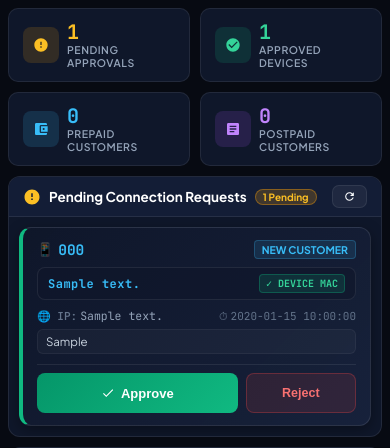
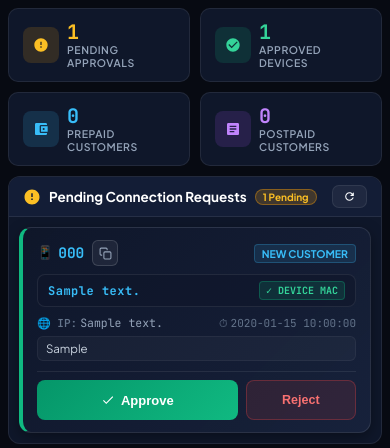
Before and after one commit to ShajjadKhan/ispv2, a Python web app: template templates/approvals.html in a window 390 px wide. Shown: the part 44-492 px from the top of the page. Run offline with Jinja, Linux system fonts and the light colour scheme; the template is opened without the code that fills it: most values are stand-ins (such as "Sample title", 1, 10 or a date in 2020).

Commit message:
feat(approvals): add 1-click copy phone button with visual feedback on pending and approved requests

```diff
--- a/templates/approvals.html
+++ b/templates/approvals.html
@@ -206,6 +206,45 @@
   .cust-mac-cell {
     vertical-align: top;
     min-width: 260px;
+  }
+  .phone-wrap {
+    display: inline-flex;
+    align-items: center;
+    gap: 8px;
+    vertical-align: middle;
+  }
+  .btn-copy-phone {
+    background: rgba(255, 255, 255, 0.06);
+    border: 1px solid rgba(255, 255, 255, 0.14);
+    color: #94a3b8;
+    border-radius: 6px;
+    width: 26px;
+    height: 26px;
+    display: inline-flex;
+    align-items: center;
+    justify-content: center;
+    cursor: pointer;
+    padding: 0;
+    transition: all 0.18s cubic-bezier(0.16, 1, 0.3, 1);
+    flex-shrink: 0;
+    vertical-align: middle;
+    outline: none;
+  }
+  .btn-copy-phone:hover {
+    background: rgba(56, 189, 248, 0.18);
+    border-color: #38bdf8;
+    color: #38bdf8;
+    transform: translateY(-1px) scale(1.05);
+    box-shadow: 0 2px 8px rgba(56, 189, 248, 0.25);
+  }
+  .btn-copy-phone:active {
+    transform: scale(0.95);
+  }
+  .btn-copy-phone.copied {
+    background: rgba(16, 185, 129, 0.22) !important;
+    border-color: #10b981 !important;
+    color: #34d399 !important;
+    box-shadow: 0 0 10px rgba(16, 185, 129, 0.35) !important;
   }
   .approved-mac-chip {
     display: flex;
@@ -1013,7 +1052,20 @@
           {% if pending_requests %}
             {% for req in pending_requests %}
             <tr id="req-row-{{ req.id }}" class="req-table-row" {% if req.is_random_mac %}style="background: rgba(239, 68, 68, 0.04); border-left: 3px solid #ef4444;"{% endif %}>
-              <td data-label="Phone Number" class="font-mono text-white td-phone" style="font-weight:700;">{{ req.phone }}</td>
+              <td data-label="Phone Number" class="font-mono text-white td-phone" style="font-weight:700;">
+                <span class="phone-wrap">
+                  <span class="phone-val">{{ req.phone }}</span>
+                  <button type="button" class="btn-copy-phone" onclick="copyPhone('{{ req.phone }}', this, event)" title="Copy Phone Number: {{ req.phone }}" aria-label="Copy phone number">
+                    <svg class="copy-icon" viewBox="0 0 24 24" width="13" height="13" fill="none" stroke="currentColor" stroke-width="2" stroke-linecap="round" stroke-linejoin="round">
+                      <rect x="9" y="9" width="13" height="13" rx="2" ry="2"></rect>
+                      <path d="M5 15H4a2 2 0 0 1-2-2V4a2 2 0 0 1 2-2h9a2 2 0 0 1 2 2v1"></path>
+                    </svg>
+                    <svg class="check-icon" viewBox="0 0 24 24" width="13" height="13" fill="none" stroke="#34d399" stroke-width="2.5" stroke-linecap="round" stroke-linejoin="round" style="display:none;">
+                      <polyline points="20 6 9 17 4 12"></polyline>
+                    </svg>
+                  </button>
+                </span>
+              </td>
               <td data-label="Device MAC" class="font-mono td-mac">
                 <div style="display:flex; align-items:center; gap:6px;">
                   <span class="text-cyan" style="font-weight:700;">{{ req.mac_address }}</span>
@@ -1148,7 +1200,20 @@
                   {% endif %}
                 </div>
               </td>
-              <td data-label="Phone" class="font-mono text-dim">{{ cust.phone }}</td>
+              <td data-label="Phone" class="font-mono text-dim">
+                <span class="phone-wrap">
+                  <span>{{ cust.phone }}</span>
+                  <button type="button" class="btn-copy-phone" onclick="copyPhone('{{ cust.phone }}', this, event)" title="Copy Phone Number: {{ cust.phone }}" aria-label="Copy phone number">
+                    <svg class="copy-icon" viewBox="0 0 24 24" width="12" height="12" fill="none" stroke="currentColor" stroke-width="2" stroke-linecap="round" stroke-linejoin="round">
+                      <rect x="9" y="9" width="13" height="13" rx="2" ry="2"></rect>
+                      <path d="M5 15H4a2 2 0 0 1-2-2V4a2 2 0 0 1 2-2h9a2 2 0 0 1 2 2v1"></path>
+                    </svg>
+                    <svg class="check-icon" viewBox="0 0 24 24" width="12" height="12" fill="none" stroke="#34d399" stroke-width="2.5" stroke-linecap="round" stroke-linejoin="round" style="display:none;">
+                      <polyline points="20 6 9 17 4 12"></polyline>
+                    </svg>
+                  </button>
+                </span>
+              </td>
               <td data-label="MAC Address" class="cust-mac-cell font-mono">
                 <div style="display:flex; flex-direction:column; gap:6px;">
                   {% for dev in cust.devices %}
@@ -1239,7 +1304,18 @@
         <div class="device-summary-pill">
           <div>
             <div class="lbl">Phone Number</div>
-            <div class="val text-cyan" id="dispPhone">0597595059</div>
+            <div class="val text-cyan" style="display:inline-flex; align-items:center; gap:8px;">
+              <span id="dispPhone">0597595059</span>
+              <button type="button" class="btn-copy-phone" onclick="copyPhone(document.getElementById('dispPhone')?.textContent?.trim() || '', this, event)" title="Copy Phone Number" aria-label="Copy phone number">
+                <svg class="copy-icon" viewBox="0 0 24 24" width="13" height="13" fill="none" stroke="currentColor" stroke-width="2" stroke-linecap="round" stroke-linejoin="round">
+                  <rect x="9" y="9" width="13" height="13" rx="2" ry="2"></rect>
+                  <path d="M5 15H4a2 2 0 0 1-2-2V4a2 2 0 0 1 2-2h9a2 2 0 0 1 2 2v1"></path>
+                </svg>
+                <svg class="check-icon" viewBox="0 0 24 24" width="13" height="13" fill="none" stroke="#34d399" stroke-width="2.5" stroke-linecap="round" stroke-linejoin="round" style="display:none;">
+                  <polyline points="20 6 9 17 4 12"></polyline>
+                </svg>
+              </button>
+            </div>
           </div>
           <div>
             <div class="lbl">Device MAC Address</div>
@@ -1998,5 +2074,60 @@
       }
     }
   }
+
+  // Copy Phone Number to clipboard with instant visual feedback and toast
+  function copyPhone(phone, btn, event) {
+    if (event) {
+      event.stopPropagation();
+      event.preventDefault();
+    }
+    if (!phone) return;
+
+    const doFeedback = () => {
+      if (btn) {
+        btn.classList.add('copied');
+        const copyIcon = btn.querySelector('.copy-icon');
+        const checkIcon = btn.querySelector('.check-icon');
+        if (copyIcon && checkIcon) {
+          copyIcon.style.display = 'none';
+          checkIcon.style.display = 'inline-block';
+        }
+        setTimeout(() => {
+          btn.classList.remove('copied');
+          if (copyIcon && checkIcon) {
+            copyIcon.style.display = 'inline-block';
+            checkIcon.style.display = 'none';
+          }
+        }, 2000);
+      }
+      if (typeof cyberToast === 'function') {
+        cyberToast('📋 Copied phone: ' + phone);
+      }
+    };
+
+    if (navigator.clipboard && navigator.clipboard.writeText) {
+      navigator.clipboard.writeText(phone).then(doFeedback).catch(() => {
+        fallbackCopyPhone(phone, doFeedback);
+      });
+    } else {
+      fallbackCopyPhone(phone, doFeedback);
+    }
+  }
+
+  function fallbackCopyPhone(text, callback) {
+    const ta = document.createElement('textarea');
+    ta.value = text;
+    ta.style.position = 'fixed';
+    ta.style.left = '-9999px';
+    document.body.appendChild(ta);
+    ta.select();
+    try {
+      document.execCommand('copy');
+      if (callback) callback();
+    } catch (e) {
+      prompt('Copy Phone Number:', text);
+    }
+    document.body.removeChild(ta);
+  }
 </script>
 {% endblock %}
```
